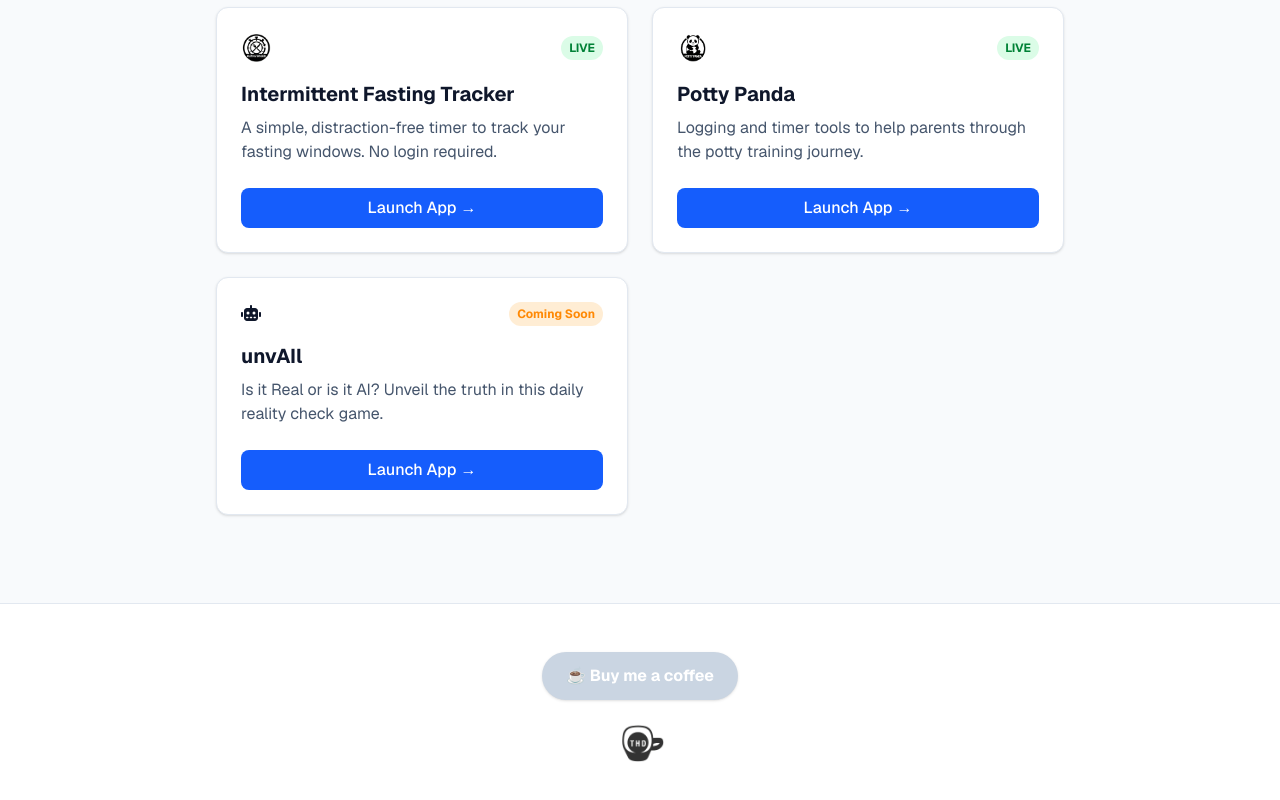
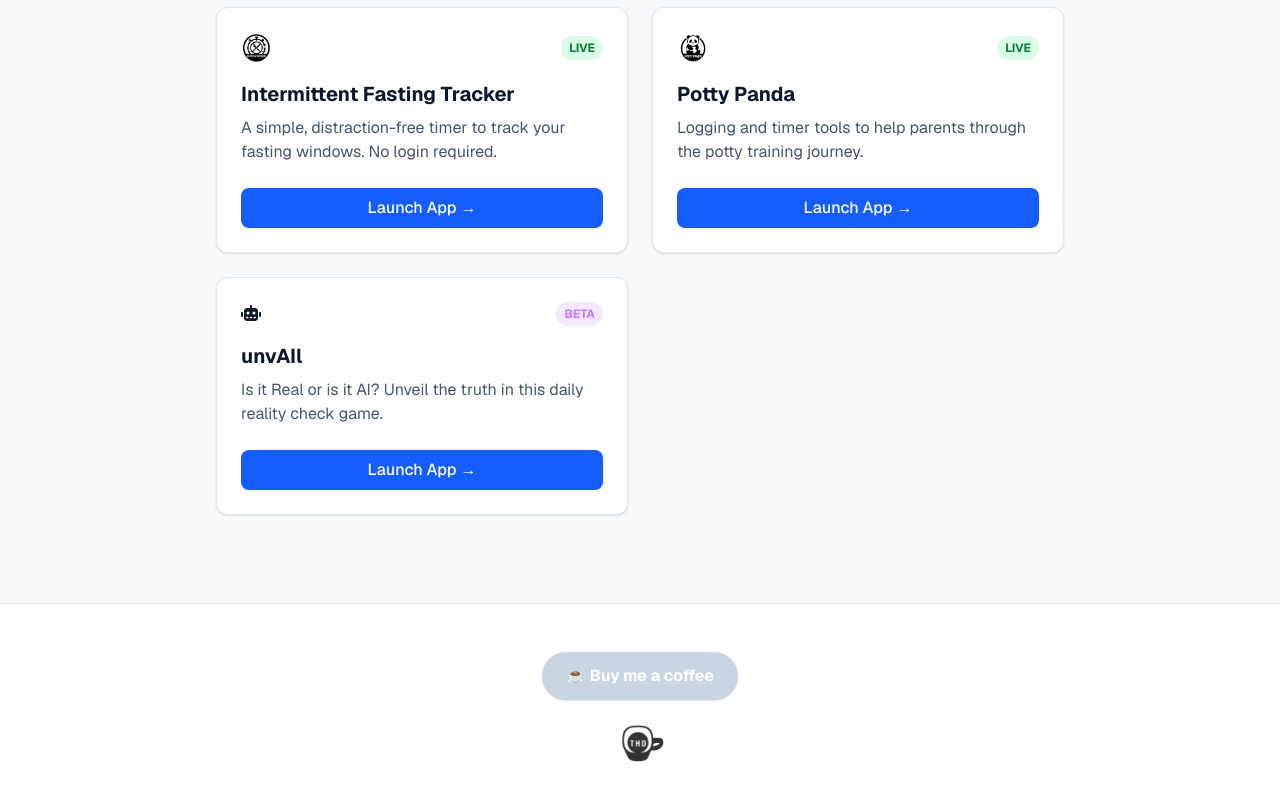
Before and after one commit to badmerissa/the-helpful-dev, a Next.js app: page / in a window 1280 px wide. Shown: the part 716-1516 px from the top of the page. Built offline with nearby package versions, Linux system fonts and the light colour scheme.

Commit message:
SOLID-111-NOTSOLIDLOL adding unvAIl app link

```diff
--- a/app/page.tsx
+++ b/app/page.tsx
@@ -82,7 +82,7 @@ export default function Home() {
             <div className="flex items-center justify-between mb-4">
               <FontAwesomeIcon icon={faRobot} className="w-8 h-8 text-black-600" />
               <span
-                  className="bg-orange-100 text-orange-400 text-xs font-bold px-2 py-1 rounded-full">Coming Soon</span>
+                  className="bg-purple-100 text-purple-400 text-xs font-bold px-2 py-1 rounded-full">BETA</span>
             </div>
             <h3 className="text-xl font-bold mb-2">unvAIl</h3>
             <p className="text-slate-600 mb-6 h-12">
```
